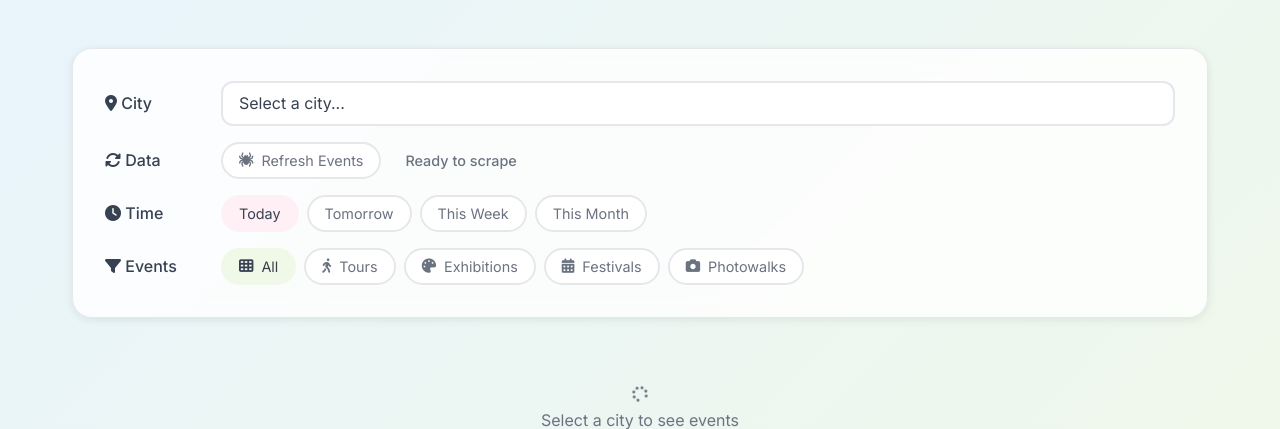
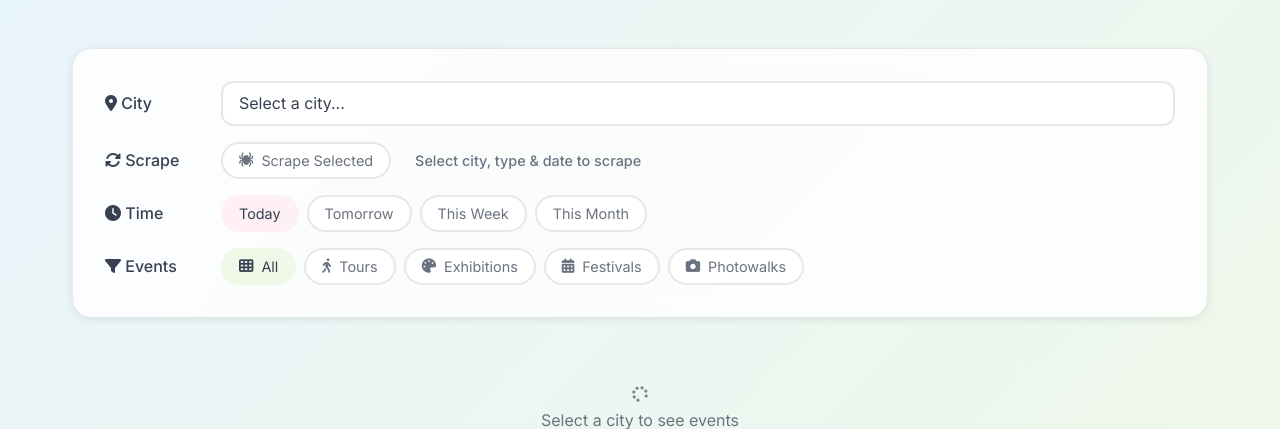
Before and after one commit to ozayn/planner, a Flask app: page / in a window 1280 px wide. Shown: the part 145-574 px from the top of the page. Run offline with Flask 3, Linux system fonts and the light colour scheme; data that the repository does not hold is empty.

Commit message:
Implement targeted scraping with city, type, and date selection
✅ Targeted Scraping Features:
- Scraping button now requires city, event type, and date selection
- Button disabled until all parameters are selected
- Sends selected parameters to backend for targeted scraping

🎯 User Workflow:
1. Select city from dropdown
2. Select event type (tours, exhibitions, etc.)
3. Select time range (today, tomorrow, this week, etc.)
4. Click 'Scrape Selected' button
5. System scrapes only for selected parameters

🔧 Backend Updates:
- /api/scrape endpoint now accepts city_id, event_type, time_range
- Returns targeted scraping results with parameter details
- Ready for future expansion to support different cities/scrapers

📱 UI Improvements:
- Button shows 'Ready to scrape [type] for selected city'
- Dynamic status updates based on selections
- Clear indication when parameters are missing

This provides much more efficient scraping by targeting specific criteria rather than scraping everything.

```diff
--- a/app.py
+++ b/app.py
@@ -454,6 +454,24 @@ def trigger_scraping():
         import subprocess
         import json
 
+        # Get parameters from request
+        data = request.get_json() or {}
+        city_id = data.get('city_id')
+        event_type = data.get('event_type', '')
+        time_range = data.get('time_range', 'today')
+
+        # Get city information
+        if city_id:
+            city = City.query.get(city_id)
+            if not city:
+                return jsonify({'error': 'City not found'}), 404
+            city_name = city.name
+        else:
+            city_name = 'Washington DC'  # Default for now
+
+        # For now, we'll use the existing DC scraper but could be extended
+        # to support different cities and event types
+
         # Run the DC scraper
         scraper_result = subprocess.run([
             sys.executable, 'scripts/dc_scraper.py'
@@ -485,8 +503,11 @@ def trigger_scraping():
             events_added = 'unknown'
 
         return jsonify({
-            'message': 'Scraping completed successfully',
+            'message': f'Scraping completed successfully for {city_name}',
             'events_added': events_added,
+            'city': city_name,
+            'event_type': event_type,
+            'time_range': time_range,
             'scraper_output': scraper_result.stdout,
             'seed_output': seed_result.stdout
         })
--- a/dc_scraped_data.json
+++ b/dc_scraped_data.json
@@ -520,5 +520,5 @@
       "venue": "Library of Congress"
     }
   ],
-  "scraped_at": "2025-09-05T16:08:14.096111"
+  "scraped_at": "2025-09-05T16:52:52.964032"
 }
--- a/templates/index.html
+++ b/templates/index.html
@@ -471,13 +471,13 @@
 
             <div class="control-group">
                 <div class="control-label">
-                    <i class="fas fa-sync-alt"></i> Data
+                    <i class="fas fa-sync-alt"></i> Scrape
                 </div>
                 <div class="selection-actions">
-                    <button class="selection-btn" onclick="triggerScraping()" id="scrapingBtn">
-                        <i class="fas fa-spider"></i> Refresh Events
+                    <button class="selection-btn" onclick="triggerScraping()" id="scrapingBtn" disabled>
+                        <i class="fas fa-spider"></i> Scrape Selected
                     </button>
-                    <span class="selection-count" id="scrapingStatus">Ready to scrape</span>
+                    <span class="selection-count" id="scrapingStatus">Select city, type & date to scrape</span>
                 </div>
             </div>
 
@@ -543,6 +543,7 @@
             // City selection
             document.getElementById('citySelect').addEventListener('change', function() {
                 currentCity = this.value;
+                updateScrapingButton();
                 if (currentCity) {
                     loadEvents();
                 } else {
@@ -556,6 +557,7 @@
                     document.querySelectorAll('.time-btn').forEach(b => b.classList.remove('active'));
                     this.classList.add('active');
                     currentTimeRange = this.dataset.range;
+                    updateScrapingButton();
                     if (currentCity) loadEvents();
                 });
             });
@@ -566,9 +568,23 @@
                     document.querySelectorAll('.event-type-btn').forEach(b => b.classList.remove('active'));
                     this.classList.add('active');
                     currentEventType = this.dataset.type;
+                    updateScrapingButton();
                     if (currentCity) loadEvents();
                 });
             });
+        }
+
+        function updateScrapingButton() {
+            const scrapingBtn = document.getElementById('scrapingBtn');
+            const scrapingStatus = document.getElementById('scrapingStatus');
+
+            if (currentCity && currentTimeRange && currentEventType !== undefined) {
+                scrapingBtn.disabled = false;
+                scrapingStatus.textContent = `Ready to scrape ${currentEventType || 'all events'} for selected city`;
+            } else {
+                scrapingBtn.disabled = true;
+                scrapingStatus.textContent = 'Select city, type & date to scrape';
+            }
         }
 
         async function loadCities() {
@@ -1447,7 +1463,12 @@ The file contains ${selectedEventData.length} events with proper times and locat
                     method: 'POST',
                     headers: {
                         'Content-Type': 'application/json',
-                    }
+                    },
+                    body: JSON.stringify({
+                        city_id: currentCity,
+                        event_type: currentEventType,
+                        time_range: currentTimeRange
+                    })
                 });
 
                 if (!response.ok) {
@@ -1470,10 +1491,10 @@ The file contains ${selectedEventData.length} events with proper times and locat
 
                 // Reset button after 3 seconds
                 setTimeout(() => {
-                    scrapingBtn.innerHTML = '<i class="fas fa-spider"></i> Refresh Events';
+                    scrapingBtn.innerHTML = '<i class="fas fa-spider"></i> Scrape Selected';
                     scrapingBtn.style.backgroundColor = '';
                     scrapingBtn.disabled = false;
-                    scrapingStatus.textContent = 'Ready to scrape';
+                    updateScrapingButton();
                 }, 3000);
 
             } catch (error) {
@@ -1486,10 +1507,10 @@ The file contains ${selectedEventData.length} events with proper times and locat
 
                 // Reset button after 3 seconds
                 setTimeout(() => {
-                    scrapingBtn.innerHTML = '<i class="fas fa-spider"></i> Refresh Events';
+                    scrapingBtn.innerHTML = '<i class="fas fa-spider"></i> Scrape Selected';
                     scrapingBtn.style.backgroundColor = '';
                     scrapingBtn.disabled = false;
-                    scrapingStatus.textContent = 'Ready to scrape';
+                    updateScrapingButton();
                 }, 3000);
             }
         }
```
